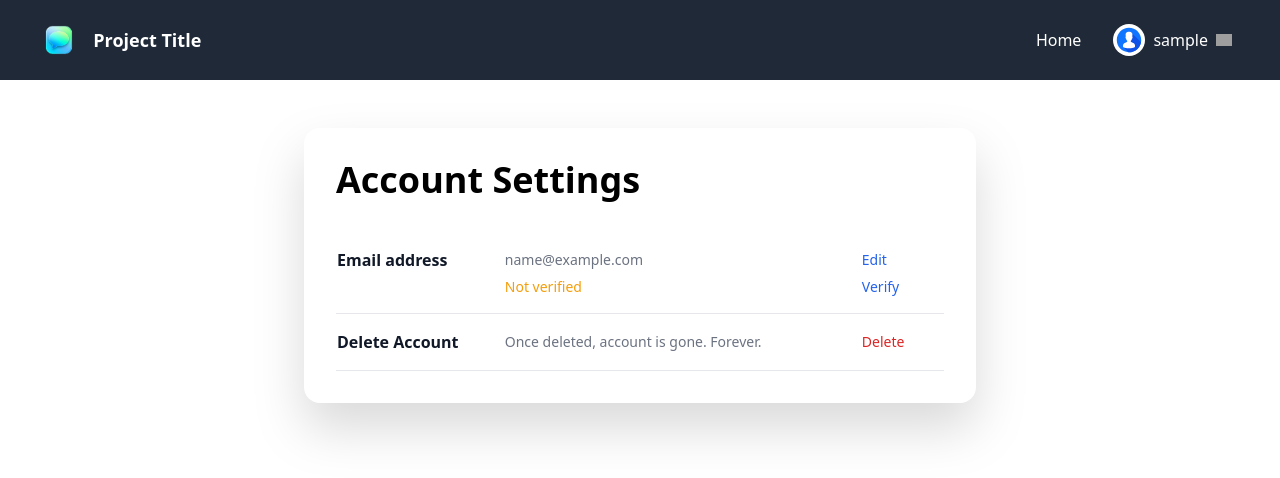
After one commit to mohamadanasfattoum/Django-Chat-app, a Django app: page /profile/settings/ in a window 1280 px wide. The commit adds this page. Shown: the top 478 px of the page. Run offline with Django 5.2, Linux system fonts and the light colour scheme; the visitor is signed in with stand-in values (Sample User, id 1); some libraries are stand-ins or nearby versions; grey boxes are pictures that could not be loaded.

Commit message:
add settings page

```diff
--- a/templates/includes/header.html
+++ b/templates/includes/header.html
@@ -24,7 +24,7 @@
                     <ul class="hoverlist [&>li>a]:justify-end">
                         <li><a href="{% url 'profile' %}">My Profile</a></li>
                         <li><a href="{% url 'edit_profile' %}">Edit Profile</a></li>
-            <li><a href="">Settings</a></li>
+            <li><a href="{% url 'profile_settings' %}">Settings</a></li>
                         <li><a href="{% url 'account_logout' %}">Log Out</a></li>
                     </ul>
                 </div>
--- /dev/null
+++ b/users/templates/users/profile_settings.html
@@ -0,0 +1,55 @@
+{% extends 'layouts/box.html' %}
+
+{% block content %}
+
+<h1 class="mb-8">Account Settings</h1>
+
+<table class="w-full text-sm text-left text-gray-500">
+    <tbody>
+        <tr>
+            <th scope="row" class="pt-4 pb-1 text-base font-bold text-gray-900">
+                Email address
+            </th>
+            <td id="email-address" class="pt-4 pb-1 px-6">
+                {% if user.email %}{{ user.email }}{% else %}No Email{% endif %}
+            </td>
+            <td class="pt-4 pb-1 px-6">
+                <a id="email-edit" href="" class="font-medium text-blue-600 hover:underline">
+                    Edit
+                </a>
+            </td>
+        </tr>
+        <tr class="border-b">
+            <th scope="row" class="pb-4 font-medium text-gray-900">
+            </th>
+            <td class="px-6 pb-4">
+                {% if user.emailaddress_set.first.verified %}
+                <span class="text-green-500">Verified</span>{% else %}
+                <span class="text-amber-500">Not verified</span>
+                {% endif %}
+            </td>
+            <td class="px-6 pb-4">
+                <a href="" class="font-medium text-blue-600 hover:underline">
+                    {% if not user.emailaddress_set.first.verified %}Verify{% endif %}
+                </a>
+            </td>
+        </tr>
+
+        <tr class="border-b">
+            <th scope="row" class="py-4 text-base font-bold text-gray-900">
+                Delete Account
+            </th>
+            <td class="px-6 py-4">
+                Once deleted, account is gone. Forever.
+            </td>
+            <td class="px-6 py-4">
+                <a href="" class="font-medium text-red-600 hover:underline">
+                    Delete
+                </a>
+            </td>
+        </tr>
+    </tbody>
+</table>
+
+
+{% endblock %}
--- a/users/urls.py
+++ b/users/urls.py
@@ -1,10 +1,11 @@
 from django.urls import path
 
-from .views import profile, edit_profile
+from .views import profile, edit_profile, profile_settings
 
 urlpatterns = [
     path('', profile, name='profile'),
     path('edit/', edit_profile, name='edit_profile'),
     path('onboarding/', edit_profile, name='profile-onboarding'),
+    path('settings/', profile_settings, name='profile_settings'),
 
 ]
--- a/users/views.py
+++ b/users/views.py
@@ -34,3 +34,9 @@ def edit_profile(request):
         onboarding = False
 
     return render(request, 'users/edit_profile.html', {'form': form, 'onboarding': onboarding})
+
+
+
+@login_required
+def profile_settings(request):
+    return render(request, 'users/profile_settings.html')
```
